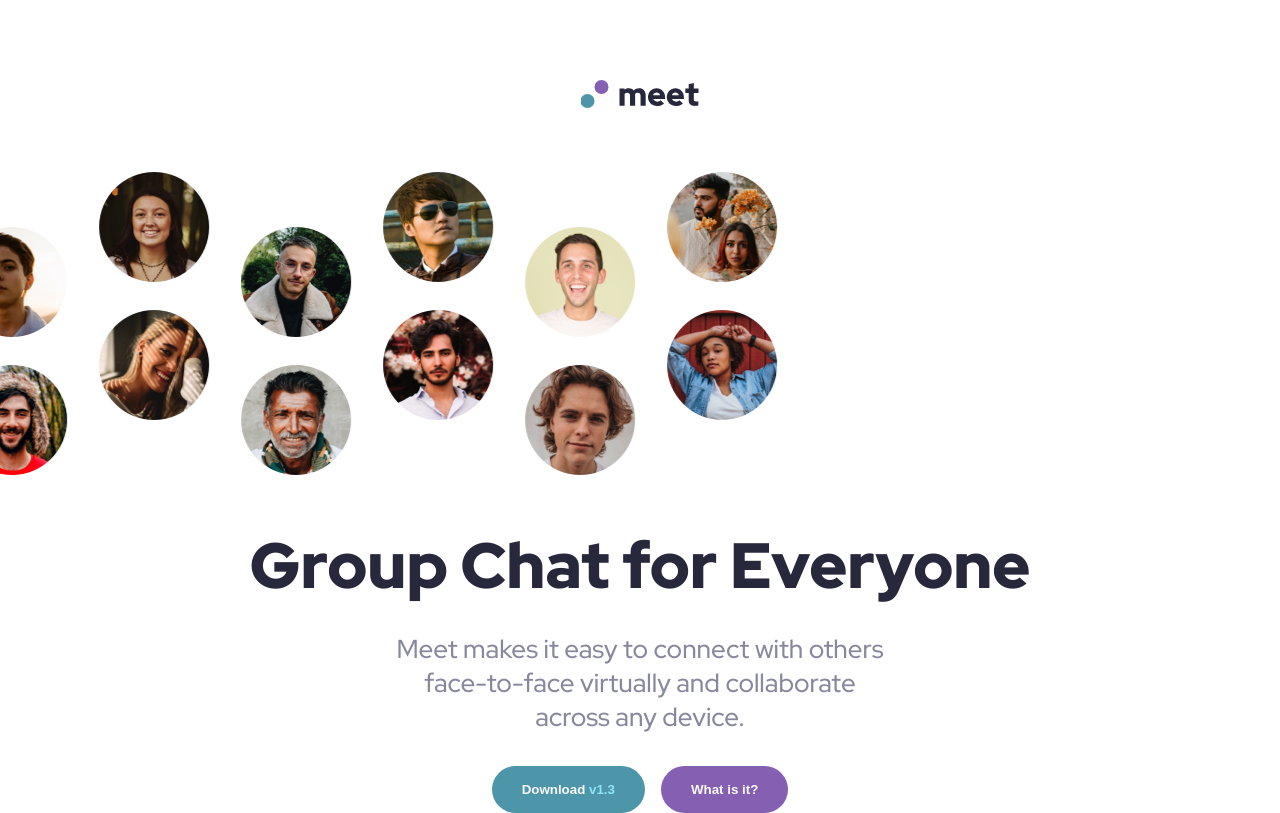
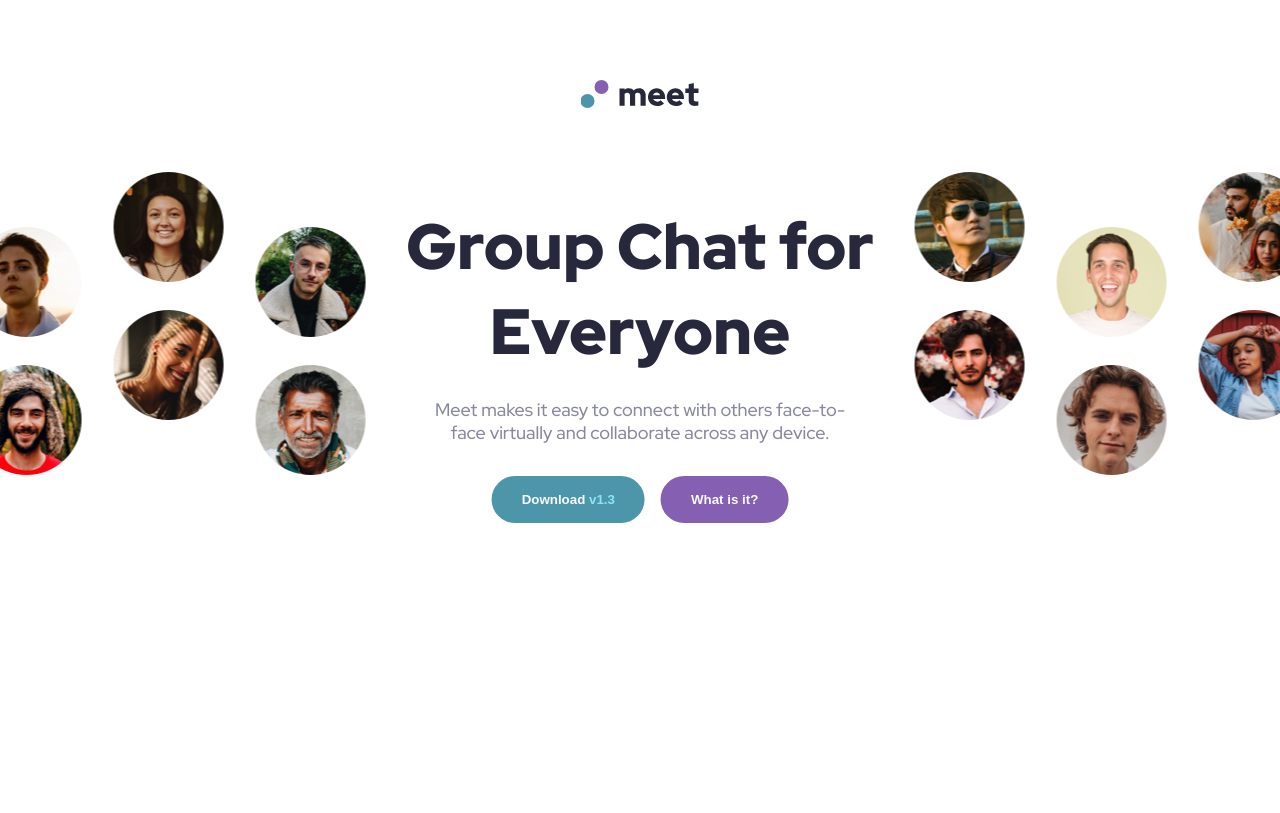
Before and after one commit to delroscol98/Meet-Landing-Page, a website: page index.html in a window 1280 px wide. Drawn offline with Linux system fonts and the light colour scheme.

Commit message:
header responsive

```diff
--- a/index.html
+++ b/index.html
@@ -18,25 +18,20 @@
     <header class="header">
       <img class="header__logo" src="./assets/logo.svg" alt="logo" />
       <section class="header__hero">
-        <section class="header__hero--img-container">
         <img
           class="header__hero--img"
           src="./assets/desktop/image-hero-left.png"
           alt="hero image left"
         />
-          <img
-            class="header__hero--img"
-            src="./assets/desktop/image-hero-right.png"
-            alt="hero image right"
-          />
-        </section>
+
+        <section class="header__hero--main">
           <section class="header__hero--text">
             <h1 class="heading-1 header__hero--heading">
               Group Chat for Everyone
             </h1>
             <p class="paragraph header__hero--sub">
-            Meet makes it easy to connect with others face-to-face virtually and
-            collaborate across any device.
+              Meet makes it easy to connect with others face-to-face virtually
+              and collaborate across any device.
             </p>
           </section>
           <section class="header__hero--button-container">
@@ -47,6 +42,12 @@
             <button class="button button__2">What is it?</button>
           </section>
         </section>
+        <img
+          class="header__hero--img"
+          src="./assets/desktop/image-hero-right.png"
+          alt="hero image right"
+        />
+      </section>
     </header>
   </body>
 </html>
--- a/sass/abstracts/variables.scss
+++ b/sass/abstracts/variables.scss
@@ -8,6 +8,8 @@ $blue: #8fe3f9;
 $pink: #d9b8ff;
 $white: #fafafa;
 
-$bp-tablet: 45.3125em;
+$bp-small-phone: 20em;
+$bp-phone: 29.6875em;
+$bp-tablet: 48em;
 $bp-laptop: 64em;
 $bp-desktop: 90em;
--- a/sass/base/typography.scss
+++ b/sass/base/typography.scss
@@ -3,6 +3,10 @@
 html {
   font-size: 62.5%;
   font-family: "Red Hat Display", sans-serif;
+
+  @media screen and (max-width: $bp-small-phone) {
+    font-size: 50%;
+  }
 }
 
 .heading-1,
@@ -45,8 +49,4 @@ html {
   @media screen and (min-width: $bp-tablet) {
     font-size: 1.8rem;
   }
-
-  @media screen and (min-width: $bp-laptop) {
-    font-size: clamp(1.8rem, 4.8vw, 2.6rem);
-  }
 }
--- a/sass/layout/header.scss
+++ b/sass/layout/header.scss
@@ -1,4 +1,6 @@
 .header {
+  overflow: hidden;
+
   &__logo {
     @include centerHorizontal;
 
@@ -17,31 +19,43 @@
   }
 
   &__hero {
-    overflow: hidden;
-    &--img-container {
-      @include centerHorizontal;
-      width: 110%;
-      display: flex;
-      gap: 1.6rem;
+    @include centerHorizontal;
+    display: grid;
+    width: 110.4%;
+    grid-template-columns: 1fr 1fr;
+    gap: 1.6rem;
 
-      @media screen and (min-width: $bp-tablet) {
-        width: 106.7%;
-        gap: 3.2rem;
+    @media screen and (min-width: $bp-laptop) {
+      width: calc(1504 / 1440 * 100%);
+      grid-template-columns: max-content auto max-content;
+    }
+
+    &--img {
+      width: calc(min(53.067vw, 39.4rem));
+
+      &:nth-child(1) {
+        justify-self: end;
       }
     }
 
-    &--img {
-      overflow: hidden;
+    &--main {
+      order: 1;
+      grid-column: 1 / 3;
+
+      @media screen and (min-width: $bp-laptop) {
+        order: 0;
+        grid-column: 2 / 3;
+      }
     }
 
     &--heading {
       padding: 0 2.4rem;
-      margin: 4.8rem 0 2.4rem;
+      margin: calc(4.8rem - 1.6rem) 0 2.4rem;
     }
 
     &--sub {
       @include centerHorizontal;
-      padding: 0 2.4rem;
+      padding: 0 calc(2.4rem + 5.2%);
       width: calc(min(100%, 54rem));
     }
 
```
Also changed, not shown: css/style.css. Lines whose indentation alone changed are shown as unchanged.
